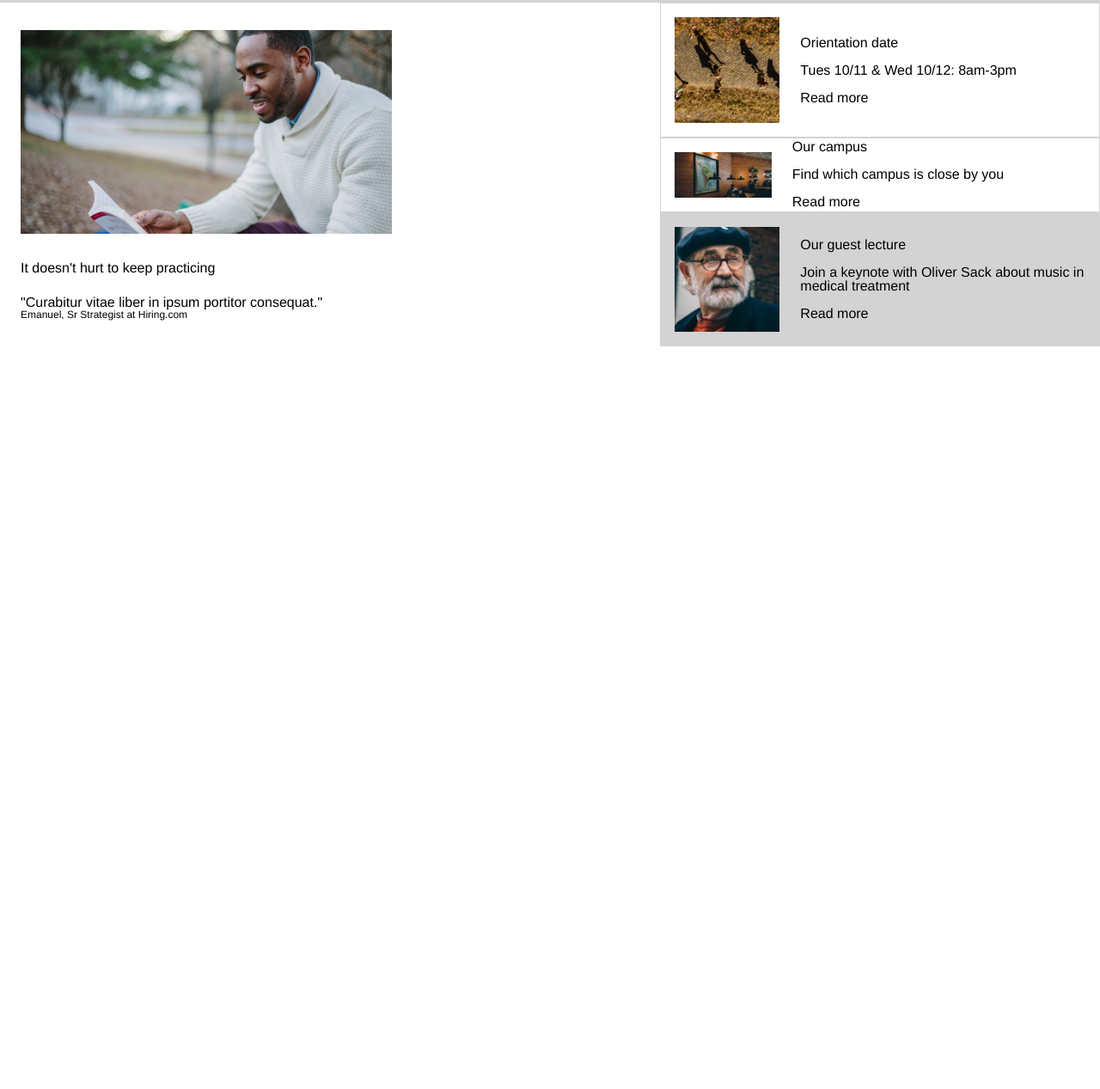
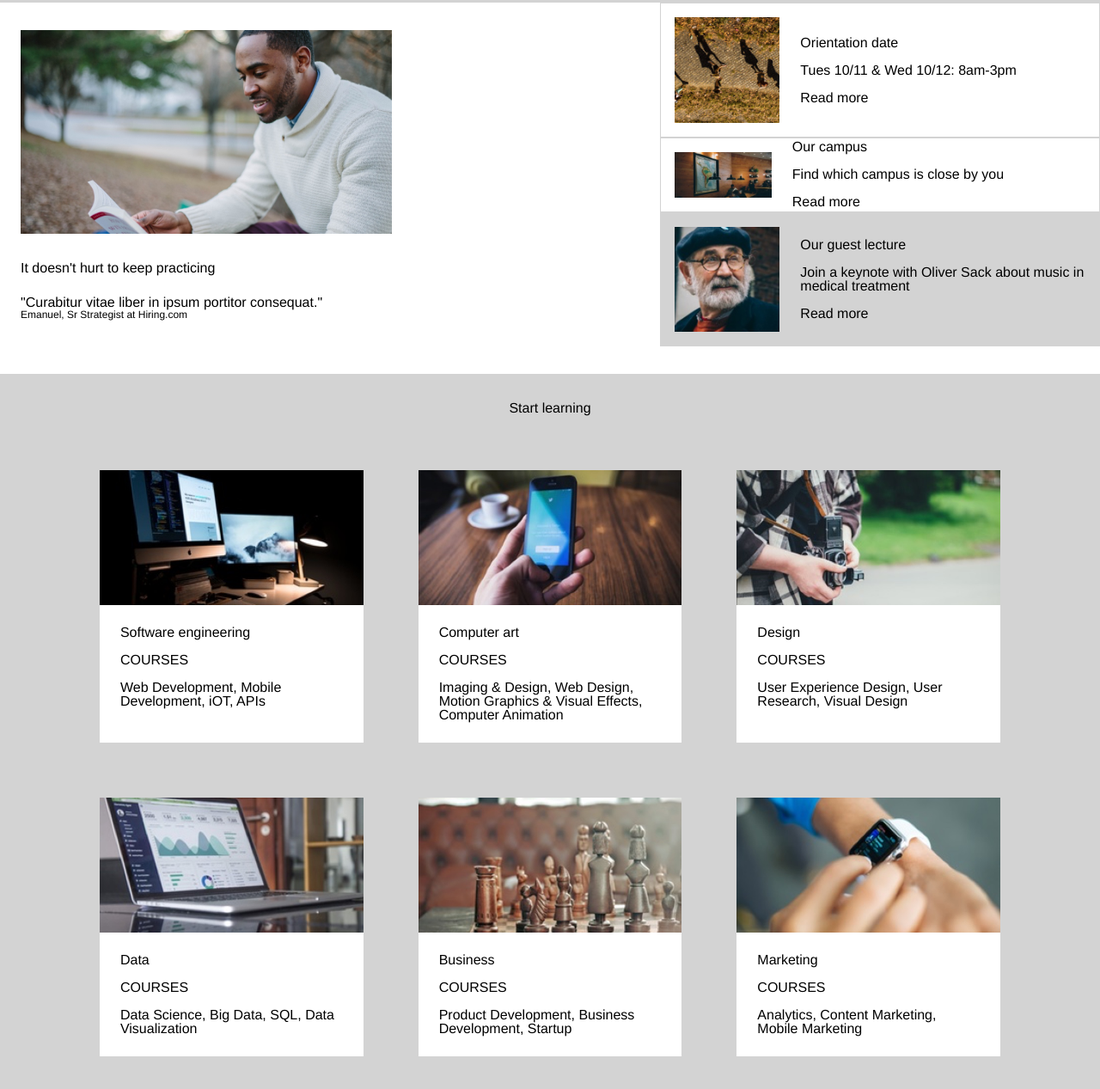
Before and after one commit to hwineland/ColmarAcademy, a plain HTML site: page index.html in a window 1280 px wide. Shown: the part 607-1874 px from the top of the page at 86% size. Before the commit the page ends 1042 px from the top, so only its background shows below. Drawn offline with Linux system fonts and the light colour scheme; files whose address does not match are found by name.

Commit message:
Styled layout of courses

```diff
--- a/Resources/Styles/style.css
+++ b/Resources/Styles/style.css
@@ -129,3 +129,46 @@ padding: 32px 24px;
 #highlight {
     background-color: #D3D3D3;
 }
+
+/*Courses*/
+.learning {
+  margin: 0 auto;
+  background-color: #D3D3D3;
+}
+
+.learning h2 {
+  text-align: center;
+  padding-top: 32px;
+}
+
+.courses {
+  display: flex;
+  flex-direction: row;
+  flex-wrap: wrap;
+  align-content: space-around;
+  justify-content: center;
+  padding: 32px 72px;
+}
+
+.course {
+  display: flex;
+  flex-direction: column;
+  max-width: 27%;
+  overflow: hidden;
+  margin: 32px;
+  background-color: white;
+}
+
+.course img {
+  display: block;
+  width: 100%;
+  height: auto;
+}
+
+.course .content {
+  padding: 16px;
+}
+
+.course p, h3 {
+  padding: 8px;
+}
--- a/index.html
+++ b/index.html
@@ -65,5 +65,58 @@
         </div>
       </div>
     </div>
+    <div class="learning">
+      <h2>Start learning</h2>
+      <div class="courses">
+        <div class="course">
+          <img src="./Resources/Images/course-software.jpg"/>
+          <div class="content">
+            <h3>Software engineering</h3>
+            <p>COURSES</p>
+            <p>Web Development, Mobile Development, iOT, APIs</p>
+          </div>
+        </div>
+        <div class="course">
+          <img src="./Resources/Images/course-computer-art.jpg"/>
+          <div class="content">
+            <h3>Computer art</h3>
+            <p>COURSES</p>
+            <p>Imaging & Design, Web Design, Motion Graphics & Visual Effects, Computer Animation</p>
+          </div>
+        </div>
+        <div class="course">
+          <img src="./Resources/Images/course-design.jpg"/>
+          <div class="content">
+            <h3>Design</h3>
+            <p>COURSES</p>
+            <p>User Experience Design, User Research, Visual Design</p>
+          </div>
+        </div>
+        <div class="course">
+          <img src="./Resources/Images/course-data.jpg"/>
+          <div class="content">
+            <h3>Data</h3>
+            <p>COURSES</p>
+            <p>Data Science, Big Data, SQL, Data Visualization</p>
+          </div>
+        </div>
+        <div class="course">
+          <img src="./Resources/Images/course-business.jpg"/>
+          <div class="content">
+            <h3>Business</h3>
+            <p>COURSES</p>
+            <p>Product Development, Business Development, Startup</p>
+          </div>
+        </div>
+        <div class="course">
+          <img src="./Resources/Images/course-marketing.jpg"/>
+          <div class="content">
+            <h3>Marketing</h3>
+            <p>COURSES</p>
+            <p>Analytics, Content Marketing, Mobile Marketing</p>
+          </div>
+        </div>
+      </div>
+    </div>
   </body>
 </html>
```
